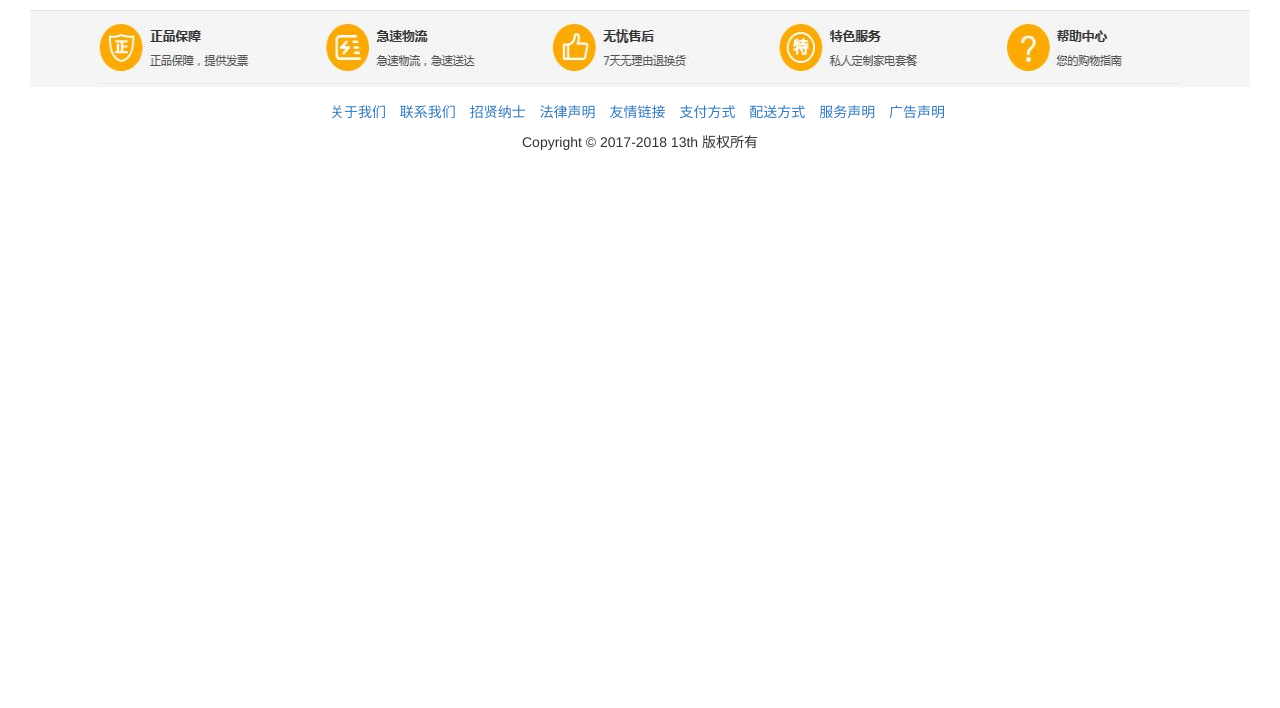
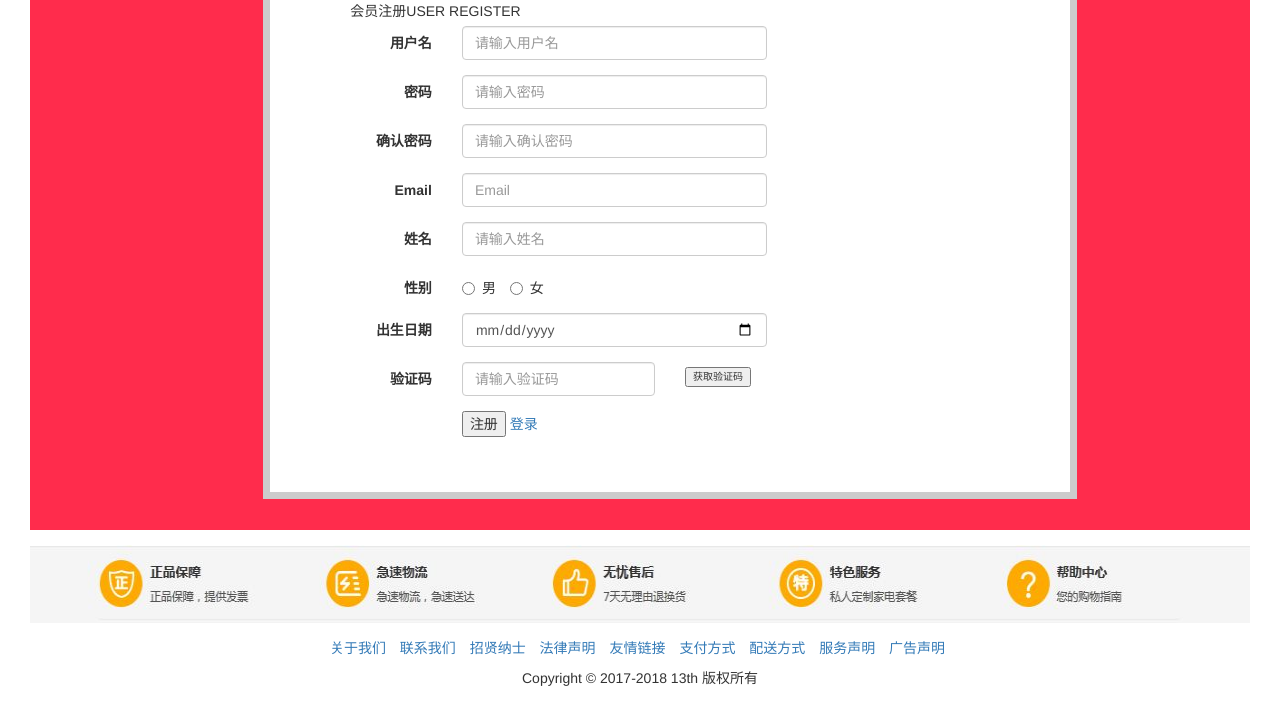
Before and after one commit to tuzhidaS1706410347/13th-group, a plain HTML site: page register.html in a window 1280 px wide. Shown: the part 224-932 px from the top of the page. Before the commit the page ends 800 px from the top, so only its background shows below. Drawn offline with Linux system fonts and the light colour scheme.

Commit message:
register commit

```diff
--- a/register.html
+++ b/register.html
@@ -125,14 +125,95 @@
 
 		</div>
 
-        <div class="container-fluid">
-		<h1>注册界面</h1>
-		</div>
+
 		<!--
         	作者：offline
         	时间：2017-11-07
         	描述：页脚部分
         -->
+<div class="container-fluid" style="widows: auto; height:100%;margin-left: 30px;margin-right: 30px; background-color:#FF2C4C;">
+<div class="row">
+
+	<div class="col-md-2"></div>
+
+
+
+
+	<div class="col-md-8" style="background:#fff;padding:40px 80px;margin:30px;border:7px solid #ccc;">
+		<font>会员注册</font>USER REGISTER
+		<form class="form-horizontal" style="margin-top:5px;">
+			 <div class="form-group">
+			    <label for="username" class="col-sm-2 control-label">用户名</label>
+			    <div class="col-sm-6">
+			      <input type="text" class="form-control" id="username" placeholder="请输入用户名">
+			    </div>
+			  </div>
+			   <div class="form-group">
+			    <label for="inputPassword3" class="col-sm-2 control-label">密码</label>
+			    <div class="col-sm-6">
+			      <input type="password" class="form-control" id="inputPassword3" placeholder="请输入密码">
+			    </div>
+			  </div>
+			   <div class="form-group">
+			    <label for="confirmpwd" class="col-sm-2 control-label">确认密码</label>
+			    <div class="col-sm-6">
+			      <input type="password" class="form-control" id="confirmpwd" placeholder="请输入确认密码">
+			    </div>
+			  </div>
+			  <div class="form-group">
+			    <label for="inputEmail3" class="col-sm-2 control-label">Email</label>
+			    <div class="col-sm-6">
+			      <input type="email" class="form-control" id="inputEmail3" placeholder="Email">
+			    </div>
+			  </div>
+			 <div class="form-group">
+			    <label for="usercaption" class="col-sm-2 control-label">姓名</label>
+			    <div class="col-sm-6">
+			      <input type="text" class="form-control" id="usercaption" placeholder="请输入姓名">
+			    </div>
+			  </div>
+			  <div class="form-group opt">
+			  <label for="inlineRadio1" class="col-sm-2 control-label">性别</label>
+			  <div class="col-sm-6">
+			    <label class="radio-inline">
+			  <input type="radio" name="inlineRadioOptions" id="inlineRadio1" value="option1"> 男
+			</label>
+			<label class="radio-inline">
+			  <input type="radio" name="inlineRadioOptions" id="inlineRadio2" value="option2"> 女
+			</label>
+			</div>
+			  </div>
+			  <div class="form-group">
+			    <label for="date" class="col-sm-2 control-label">出生日期</label>
+			    <div class="col-sm-6">
+			      <input type="date" class="form-control"  >
+			    </div>
+			  </div>
+
+			  <div class="form-group">
+			    <label for="date" class="col-sm-2 control-label">验证码</label>
+			    <div class="col-sm-4">
+					<input type="text" class="form-control" id="inputPassword3" placeholder="请输入验证码">
+				</div>
+			    <div class="col-sm-2">
+			    	<input type="button"  value="获取验证码" style="margin-top: 5px;font-size: 10px;"/>
+			    </div>
+
+			  </div>
+
+			  <div class="form-group">
+			    <div class="col-sm-offset-2 col-sm-10">
+			      	<input type="submit" width="100" value="注册" name="submit" border="0">
+									<a href="login.html">登录</a>
+			    </div>
+			  </div>
+			</form>
+	</div>
+
+	<div class="col-md-2"></div>
+
+</div>
+</div>
 
 		<div class="container-fluid">
 				<div style="margin:15px;">
```
